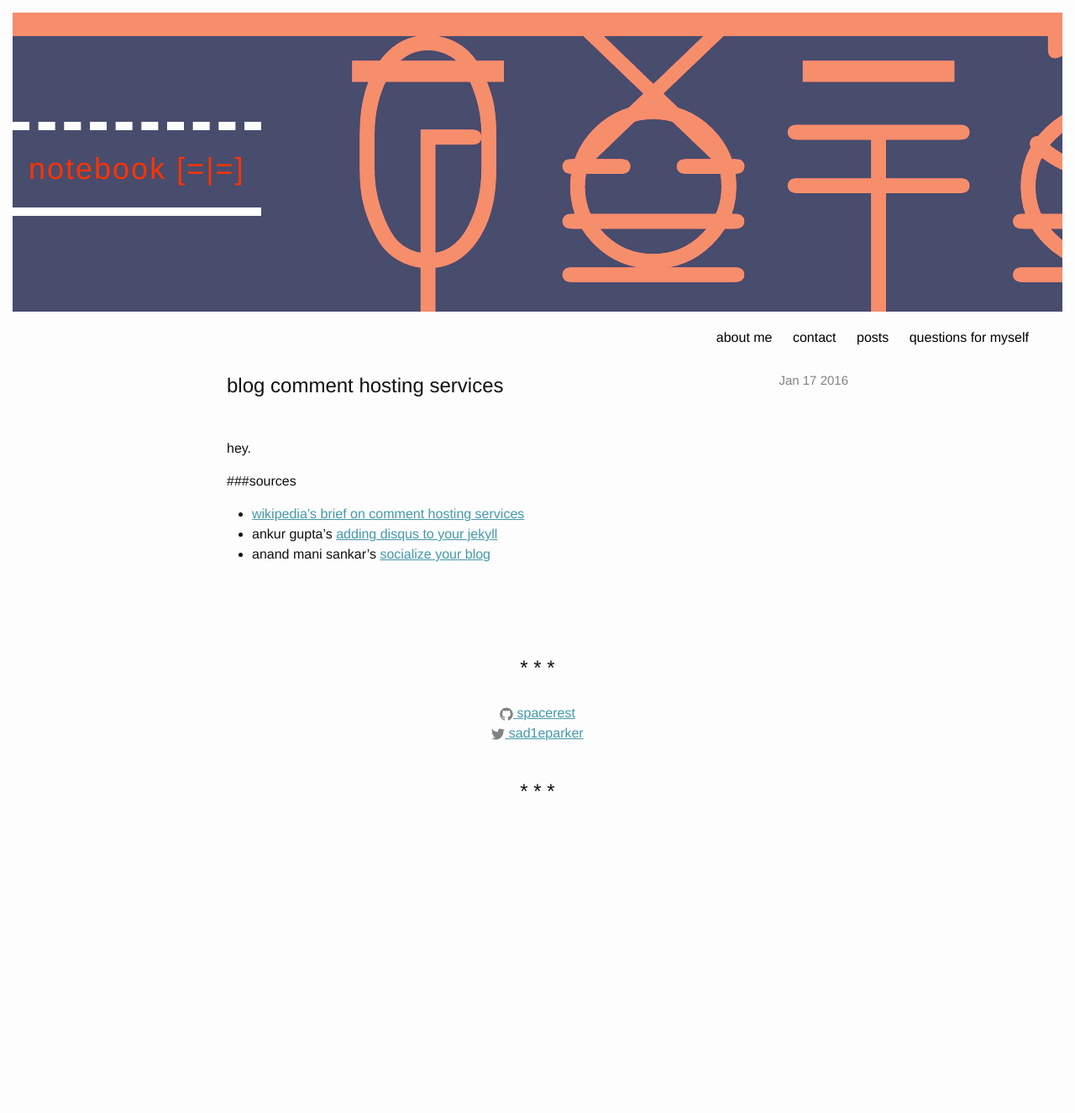
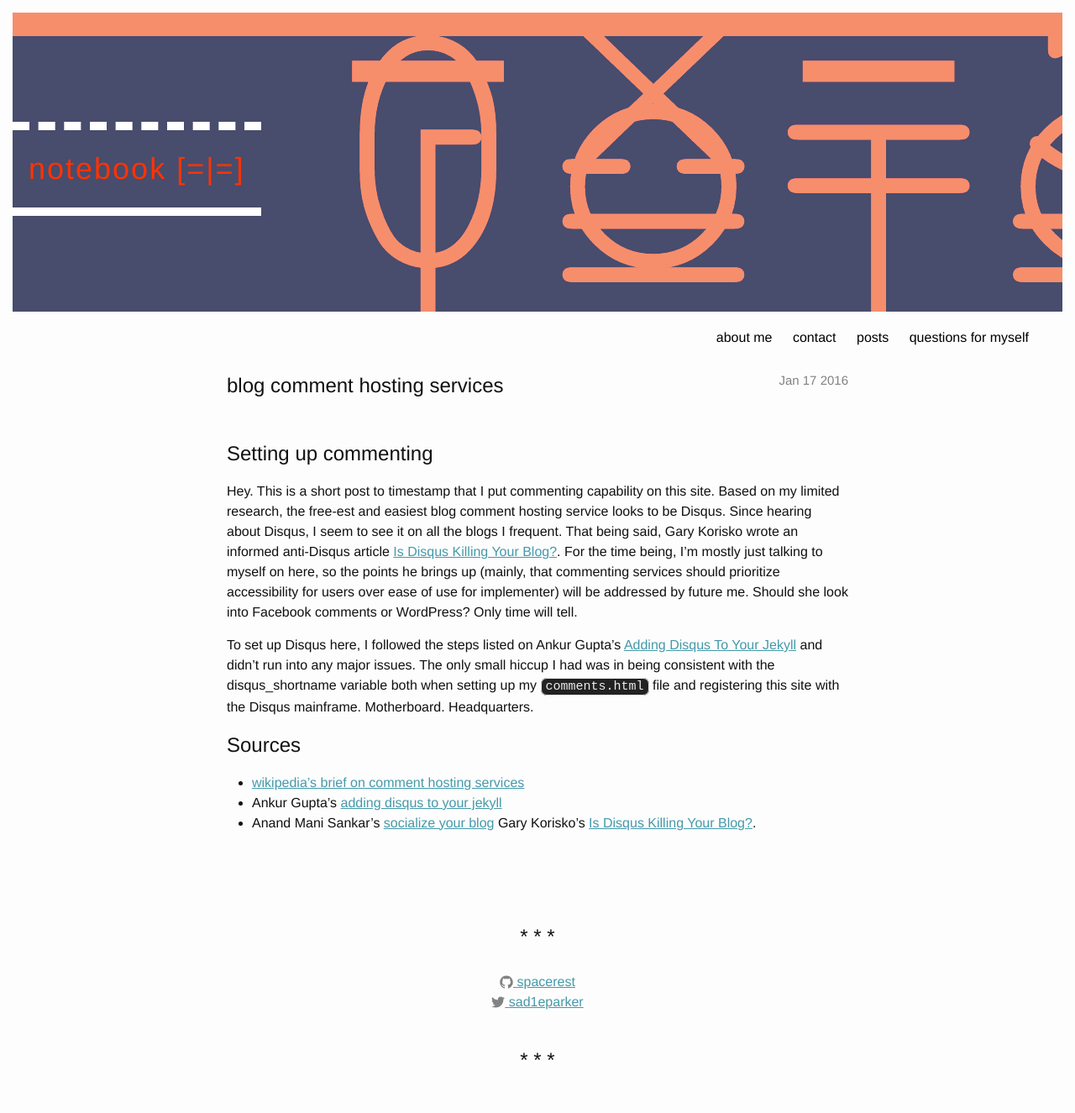
Before and after one commit to spacerest/spacerest.github.io, a Jekyll site: the page built from _posts/2016-01-17-blog-comment-hosting-services.markdown, in a window 1280 px wide. Shown: the whole page at 84% size. Built offline with Jekyll 4.4.1, drawn with Linux system fonts in a browser that asks for light colours; comment, search, counter and statistics services are not loaded; before the commit the page ends 1005 px from its top, so only the background shows below that.

Commit message:
post updates

```diff
--- a/_posts/2016-01-05-hello-world.markdown
+++ b/_posts/2016-01-05-hello-world.markdown
@@ -6,7 +6,7 @@ comments: true
 categories:
 ---
 
-This is my first of several posts keeping track of what I'm learning. I'm going to keep this particular site code-specific (i.e. you won't see any posts about how to break nail-biting habits or how to resurrect my dead plants). Right now, I'd like to touch on the following:
+This is my first of several posts keeping track of what I'm learning. As a TLDR warning, today's post is documentation for me to look back on ("Hey girl, here's where you started, look at what you've learned since then!"). I'm going to keep this particular site code-specific (i.e. you won't see any posts about how to break nail-biting habits or how to resurrect my dead plants). Right now, I'd like to touch on the following:
 
 ╚╚\|░▄░\|╝╝
 {: .center}
--- a/_posts/2016-01-17-blog-comment-hosting-services.markdown
+++ b/_posts/2016-01-17-blog-comment-hosting-services.markdown
@@ -3,10 +3,18 @@ layout: post
 title: blog comment hosting services
 ---
 
-hey.
+Setting up commenting
+=====================
 
-###sources
+Hey. This is a short post to timestamp that I put commenting capability on this site. Based on my limited research, the free-est and easiest blog comment hosting service looks to be Disqus. Since hearing about Disqus, I seem to see it on all the blogs I frequent. That being said, Gary Korisko wrote an informed anti-Disqus article [Is Disqus Killing Your Blog?](http://rebootauthentic.com/disqus-comments-pull-plug/){: target="_blank"}. For the time being, I'm mostly just talking to myself on here, so the points he brings up (mainly, that commenting services should prioritize accessibility for users over ease of use for implementer) will be addressed by future me. Should she look into Facebook comments or WordPress? Only time will tell.
+
+To set up Disqus here, I followed the steps listed on Ankur Gupta's [Adding Disqus To Your Jekyll](http://www.perfectlyrandom.org/2014/06/29/adding-disqus-to-your-jekyll-powered-github-pages/){: target="_blank"} and didn't run into any major issues. The only small hiccup I had was in being consistent with the disqus_shortname variable both when setting up my <code>comments.html</code> file and registering this site with the Disqus mainframe. Motherboard. Headquarters.
+
+
+Sources
+========
 
 - [wikipedia's brief on comment hosting services](https://en.wikipedia.org/wiki/Blog_comment_hosting_service){: target="_blank"}
-- ankur gupta's [adding disqus to your jekyll](http://www.perfectlyrandom.org/2014/06/29/adding-disqus-to-your-jekyll-powered-github-pages/){: target="_blank"}
-- anand mani sankar's [socialize your blog](http://anandmanisankar.com/posts/set-up-blog-jekyll-github-pages-2/#socialize-your-blog){: target="_blank"}
+- Ankur Gupta's [adding disqus to your jekyll](http://www.perfectlyrandom.org/2014/06/29/adding-disqus-to-your-jekyll-powered-github-pages/){: target="_blank"}
+- Anand Mani Sankar's [socialize your blog](http://anandmanisankar.com/posts/set-up-blog-jekyll-github-pages-2/#socialize-your-blog){: target="_blank"}
+Gary Korisko's [Is Disqus Killing Your Blog?](http://rebootauthentic.com/disqus-comments-pull-plug/){: target="_blank"}.
```
Also changed, not shown: Gemfile.lock, _posts/.2016-01-09-whats-jekyll.markdown (renamed from _posts/2016-01-09-whats-jekyll.markdown).
